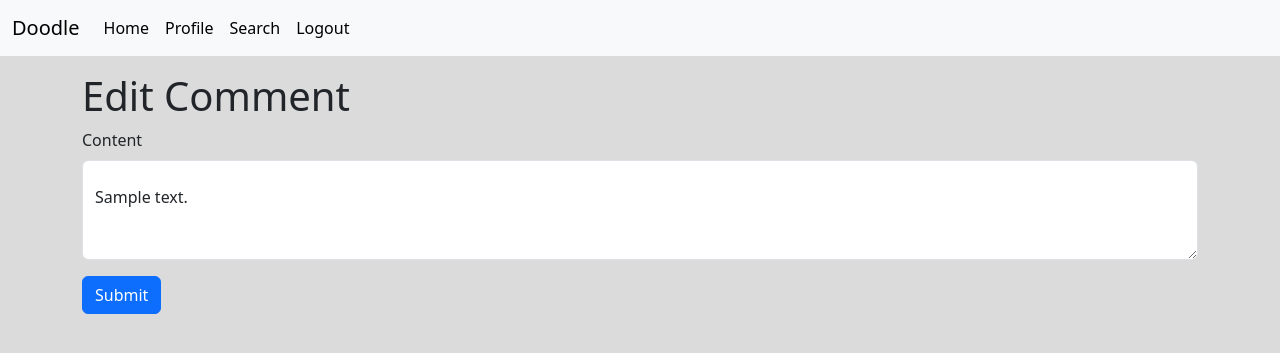
After one commit to HunterStarets/Doodle, a Flask app: page /comments/1/edit in a window 1280 px wide. The commit adds this page. Shown: the top 353 px of the page. Run offline with Flask 3, Linux system fonts and the light colour scheme; the visitor is signed in with stand-in values (Sample User, id 1); tables that the repository leaves empty hold one stand-in row (values such as "Sample post").

Commit message:
adding edit comment functionality

```diff
--- a/app.py
+++ b/app.py
@@ -333,8 +333,8 @@ def create_comment():
         abort(401)
 
     author_id = user.user_id
-    comment_repository_singleton.create_comment(content, timestamp, post_id, author_id)
-    return redirect(url_for('get_single_post', post_id=post_id))
+    new_comment = comment_repository_singleton.create_comment(content, timestamp, post_id, author_id)
+    return redirect("/posts/"+ str(new_comment.post_id) + '#' + str(new_comment.comment_id))
 
 # Delete comment
 @app.post('/comments/<int:comment_id>/delete')
@@ -352,6 +352,32 @@ def delete_comment(comment_id: int):
         return redirect(referrer)
     else:
         return redirect('/')  #fallback to home if no referrer is found
+
+# Edit comment
+@app.get('/comments/<int:comment_id>/edit')
+def edit_comment_form(comment_id: int):
+    if 'user_id' not in session and 'username' not in session:
+        abort(401)
+    existing_comment = comment_repository_singleton.get_comment_by_id(comment_id)
+    if not existing_comment:
+        abort(404)
+    if existing_comment.author_id != session.get('user_id'):
+        abort(403)
+    return render_template('edit_comment_form.html', existing_comment=existing_comment)
+
+@app.post('/comments/<int:comment_id>')
+def edit_comment(comment_id: int):
+    content = request.form.get('content')
+    if not content:
+        abort(400)
+
+    existing_comment = comment_repository_singleton.get_comment_by_id(comment_id)
+    if not existing_comment:
+        abort(401)
+
+    comment_repository_singleton.edit_comment(existing_comment, content)
+
+    return redirect("/posts/"+ str(existing_comment.post_id) + '#' + str(comment_id))
 
 
 @app.post('/vote/post')
--- a/src/repositories/comment_repository.py
+++ b/src/repositories/comment_repository.py
@@ -1,4 +1,4 @@
-from src.models import db, Comment
+from src.models import db, Comment, CommentVote
 
 class CommentRepository:
 
@@ -6,6 +6,7 @@ class CommentRepository:
         new_comment = Comment(content, timestamp, post_id, author_id)
         db.session.add(new_comment)
         db.session.commit()
+        return new_comment
 
     def get_comment_by_id(self, comment_id):
         return Comment.query.get(comment_id)
@@ -19,9 +20,17 @@ class CommentRepository:
         return comments
 
     def delete_comment(self, comment):
+        votes = CommentVote.query.filter_by(comment_id=comment.comment_id).all()
+        for vote in votes:
+            db.session.delete(vote)
+            db.session.commit()
         comment_to_delete = Comment.query.get(comment.comment_id)
         db.session.delete(comment_to_delete)
         db.session.commit()
 
+    def edit_comment(self, comment, content):
+        comment.content = content
+        db.session.commit()
+
 # Singleton to be used in other modules
 comment_repository_singleton = CommentRepository()
--- a/templates/comment.html
+++ b/templates/comment.html
@@ -2,7 +2,8 @@
 session.get('user_id'))
 %}
 
-<div class="container comment vote px-4 pt-2 mb-3 bg-light" data-comment-id="{{ comment.comment_id }}">
+<div class="container comment vote px-4 pt-2 mb-3 bg-light" data-comment-id="{{ comment.comment_id }}"
+    id="{{ comment.comment_id }}">
     <div class=" d-flex flex-row">
         <a href="#" class="pe-3 mb-2">{{ comment.author.username }}</a>
         <p class="pe-3 mb-2"><span class="points">{{
@@ -33,7 +34,7 @@ session.get('user_id'))
         </div>
         {% endif %}
         {% if session.get('user_id') == comment.author_id %}
-        <a class="edit-comment-link px-2" href="#">Edit</a>
+        <a class="edit-comment-link px-2" href="/comments/{{ comment.comment_id }}/edit">Edit</a>
         <a class="delete-comment-link px-2" id="delete-comment-link" href="#">Delete</a>
         <script>
             const deleteCommentLink = document.getElementById("delete-comment-link");
--- /dev/null
+++ b/templates/edit_comment_form.html
@@ -0,0 +1,18 @@
+{% extends '_template.html' %}
+
+{% block body %}
+<div class="container">
+    <h1 class="mt-3">Edit Comment</h1>
+    <form action="/comments/{{ existing_comment.comment_id }}" method="post">
+        <div class="mb-3">
+            <label for="content" class="form-label">Content</label>
+            <div class="form-floating">
+                <textarea id="content" name="content" class="form-control" style="height: 100px"
+                    required>{{ existing_comment.content }}</textarea>
+            </div>
+        </div>
+        <button type="submit" class="btn btn-primary">Submit</button>
+    </form>
+</div>
+
+{% endblock %}
```
